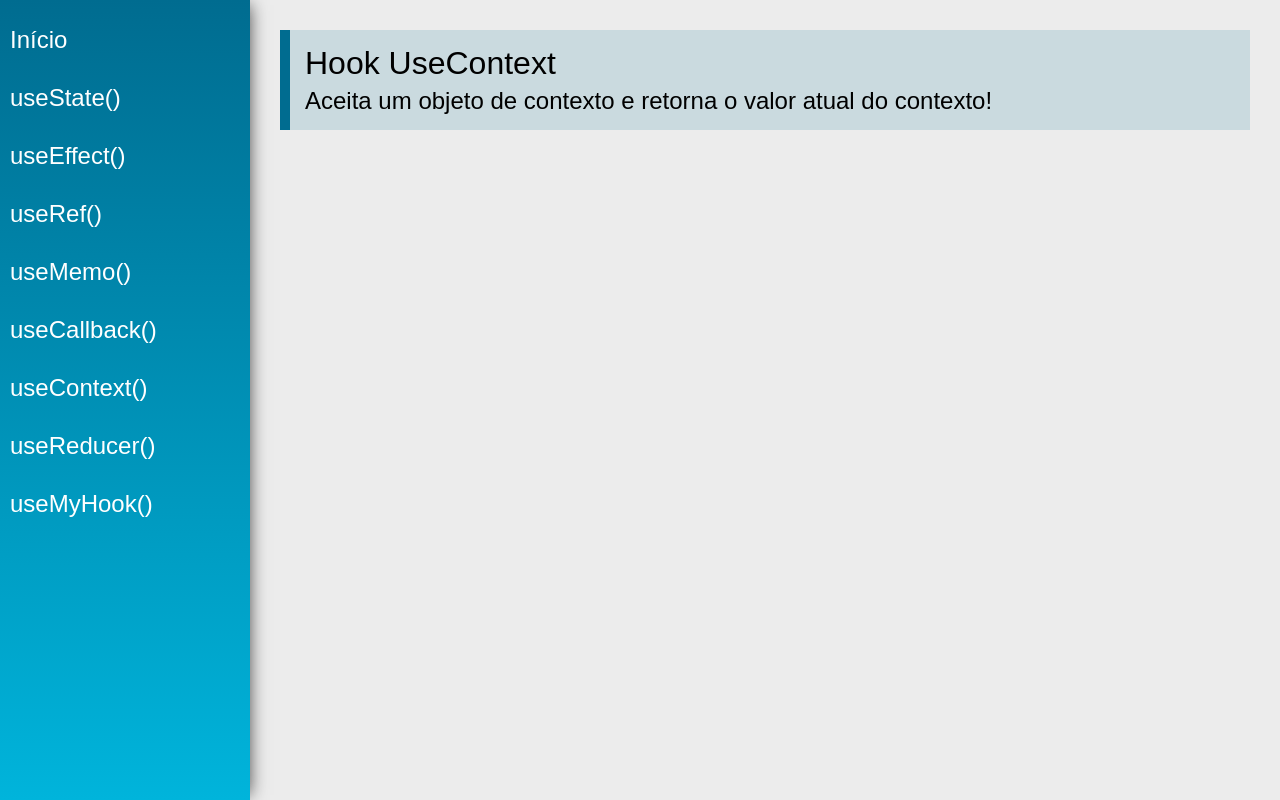
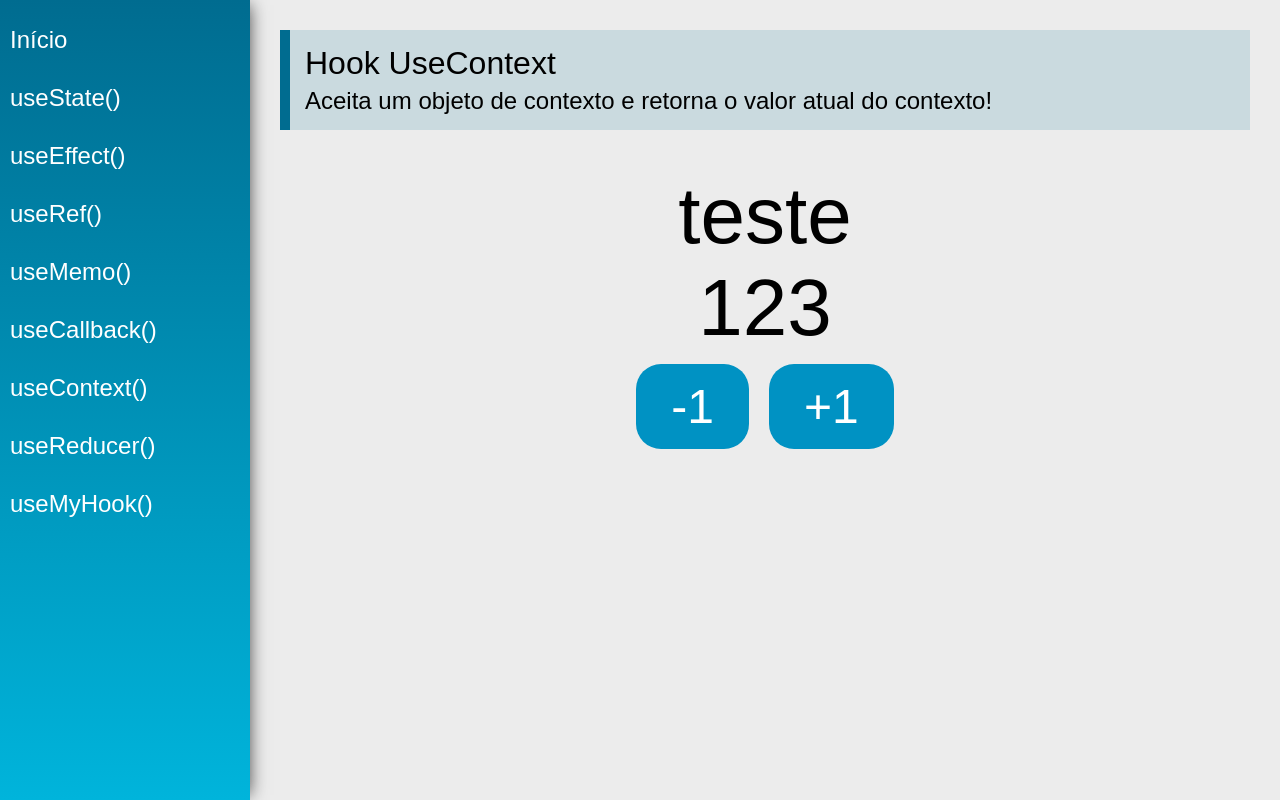
Before and after one commit to karlgama/react-hooks, a React (Create React App) app: page /useContext in a window 1280 px wide. Built offline with nearby package versions, Linux system fonts and the light colour scheme.

Commit message:
userContext inicio

```diff
--- /dev/null
+++ b/src/data/DataContext.js
@@ -0,0 +1,10 @@
+import React from 'react'
+
+export const data = {
+    number: 123,
+    text: 'teste'
+}
+
+const DataContext = React.createContext(data)
+
+export default DataContext
--- a/src/views/App.jsx
+++ b/src/views/App.jsx
@@ -1,19 +1,24 @@
 import './App.css'
-import React from 'react'
-import { BrowserRouter as Router } from  'react-router-dom'
+import React, {useContext, useState} from 'react'
+import { BrowserRouter as Router } from 'react-router-dom'
 
 import Menu from '../components/layout/Menu'
 import Content from '../components/layout/Content'
+import DataContext, { data } from '../data/DataContext'
 
 const App = props => {
+    //forma apenas didática, não é segura
+    const [state,setState] = useState(data)
 
     return (
+        <DataContext.Provider value={{state,setState}}>
             <div className="App">
                 <Router>
                     <Menu />
                     <Content />
                 </Router>
             </div>
+        </DataContext.Provider>
     )
 }
 
--- a/src/views/examples/UseContext.jsx
+++ b/src/views/examples/UseContext.jsx
@@ -1,13 +1,34 @@
-import React from 'react'
+import React, { useContext } from 'react'
 import PageTitle from '../../components/layout/PageTitle'
 
+import DataContext from '../../data/DataContext'
+
 const UseContext = (props) => {
+
+    const {state, setState} = useContext(DataContext)
+
+    function addNumber(delta){
+        setState({
+            ...state,
+            number: state.number + delta
+        })
+    }
+
     return (
         <div className="UseContext">
             <PageTitle
                 title="Hook UseContext"
                 subtitle="Aceita um objeto de contexto e retorna o valor atual do contexto!"
             />
+            <div className="center">
+                <span className="text">{state.text}</span>
+                <span className="text">{state.number}</span>
+
+                <div>
+                    <button className="btn" onClick={_=> addNumber(-1)}>-1</button>
+                    <button className="btn"onClick={_=> addNumber(+1)}>+1</button>
+                </div>
+            </div>
         </div>
     )
 }
```
Lines whose indentation alone changed are shown as unchanged.
